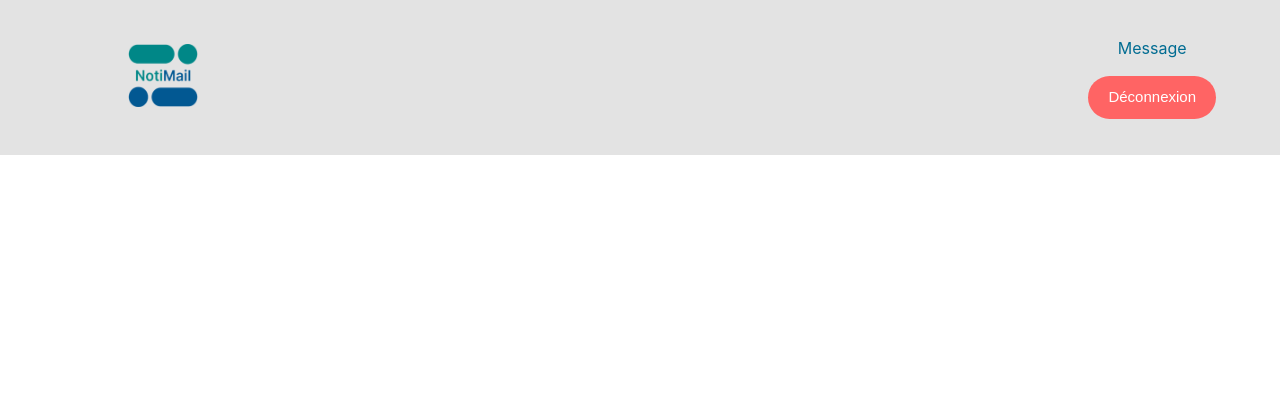
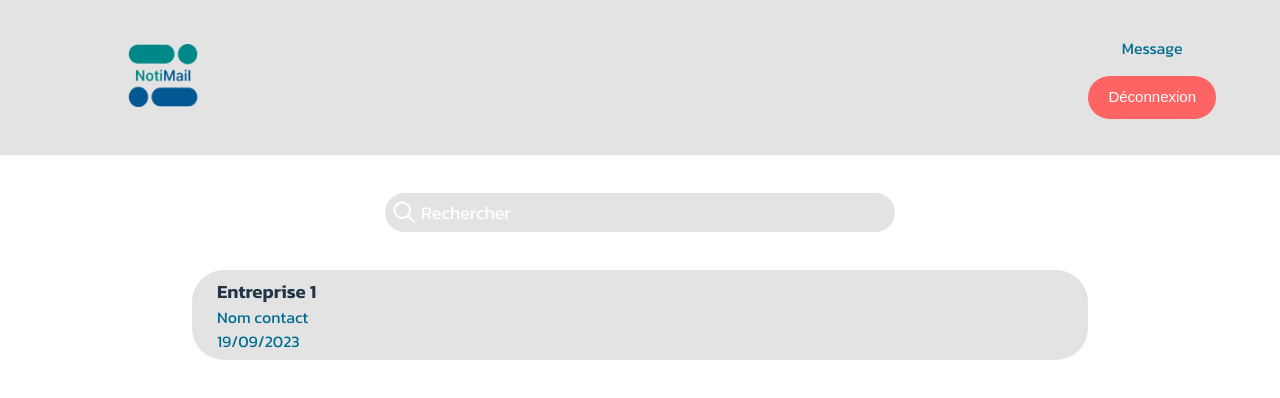
Before and after one commit to tankzercode/Notimail-Front-CDA, a React (Vite) app in the folder notemail/: page /admin in a window 1280 px wide. Shown: the top 398 px of the page. Built offline with nearby package versions, Linux system fonts and the light colour scheme.

Commit message:
Admin jsx/css

```diff
--- a/notemail/src/App.css
+++ b/notemail/src/App.css
@@ -1,3 +1,17 @@
+@import url('https://fonts.googleapis.com/css2?family=Kanit:wght@400;600&display=swap');
+
+* {
+	font-family: 'Kanit', sans-serif;
+}
+
+:root {
+	--color1: #008787;
+	--color2: #025892;
+	--color3: #E3E3E3;
+	--color4: #D6D6D6;
+	--color5: #FF3535;
+  }
+
 .react-responsive-modal-modal{
 	background-color: #D9D9D9;
 	border-radius: 45px !important;
--- a/notemail/src/App.jsx
+++ b/notemail/src/App.jsx
@@ -5,6 +5,7 @@ import './App.css'
 import { Navbar } from './component/Navbar'
 import { User } from './component/User';
 import ExempleContext from './component/context'
+import Admin from './admin-page/admin';
 
 function App() {
 
@@ -22,6 +23,7 @@ function App() {
 
       <Routes>
         <Route path="/" element={<Login />} ></Route>
+        <Route path='/admin' element={<Admin />}> </Route>
 
         <Route path='/user' element={<User />}> </Route>
       </Routes>
--- a/notemail/src/admin-page/admin.jsx
+++ b/notemail/src/admin-page/admin.jsx
@@ -1,2 +1,29 @@
-import Logo from "../assets/.png"
-import '../css/App.css'
+import { IoIosSearch } from "react-icons/io";
+import editIcon from '../assets/edit-icon.png'
+import style from './admin.module.css'
+
+const Admin = () => {
+
+    return (
+        <>
+            <div className={style.searchBarContainer}>
+                <IoIosSearch/>
+                <input className={style.searchBarContainer.input}type="text" placeholder="Rechercher"/>
+            </div>
+            <div className={style.entrepriseListContainer}>
+                <div className={style.entrepriseCard}>
+                    <div className={style.entrepriseInfos}>
+                        <h3>Entreprise 1</h3>
+                        <p>Nom contact</p>
+                        <p>19/09/2023</p>
+                    </div>
+                    <div className={style.entrepriseEdit}>
+
+                    </div>
+                </div>
+            </div>
+        </>
+    )
+}
+
+export default Admin
--- /dev/null
+++ b/notemail/src/admin-page/admin.module.css
@@ -0,0 +1,40 @@
+.searchBarContainer {
+    min-width: 300px;
+    width: 60%;
+    max-width: 500px;
+    padding: 5px;
+    border-radius: 100px;
+    margin: 38px auto;
+    background: var(--color3);
+    color: white;
+    display: flex;
+    align-items: center;
+}
+.searchBarContainer svg {
+    font-size: 29px;
+}
+.searchBarContainer input {
+    font-size: 18px;
+    width: 90%;
+    background: var(--color3);
+    color: white;
+    border: none;
+}
+
+.entrepriseListContainer {
+    min-height: 500px;
+    width: 70%;
+    margin: 0 auto;
+}
+.entrepriseCard {
+    padding: 7px 25px;
+    border-radius: 32px;
+    background: var(--color3);
+}
+.entrepriseInfos h3, .entrepriseInfos p {
+    margin: 0;
+}
+
+.searchBarContainer input[type="text"]::placeholder {
+    color: white; /* Remplacez cette valeur par la couleur que vous souhaitez */
+}
--- a/notemail/src/css/navbar.module.css
+++ b/notemail/src/css/navbar.module.css
@@ -1,6 +1,5 @@
 
 header{
-	position: fixed;
     display: flex;
     width: 100%;
     height: 155px;
--- a/notemail/src/css/user.module.css
+++ b/notemail/src/css/user.module.css
@@ -41,9 +41,6 @@ p{
 	padding-bottom: 15px;
 }
 
-svg{
-	display: none;
-}
 .txt_confirm{
 	font-size: 24px;
 }
--- a/notemail/src/login-page/login.module.css
+++ b/notemail/src/login-page/login.module.css
@@ -1,14 +1,6 @@
 body {
   min-height: 100vh;
   margin: 0;
-}
-
-:root {
-  --color1: #008787;
-  --color2: #025892;
-  --color3: #E3E3E3;
-  --color4: #D6D6D6;
-  --color5: #FF3535;
 }
 
 /* Login page */
```
Also changed, not shown: notemail/src/assets/edit-icon.png (added).
